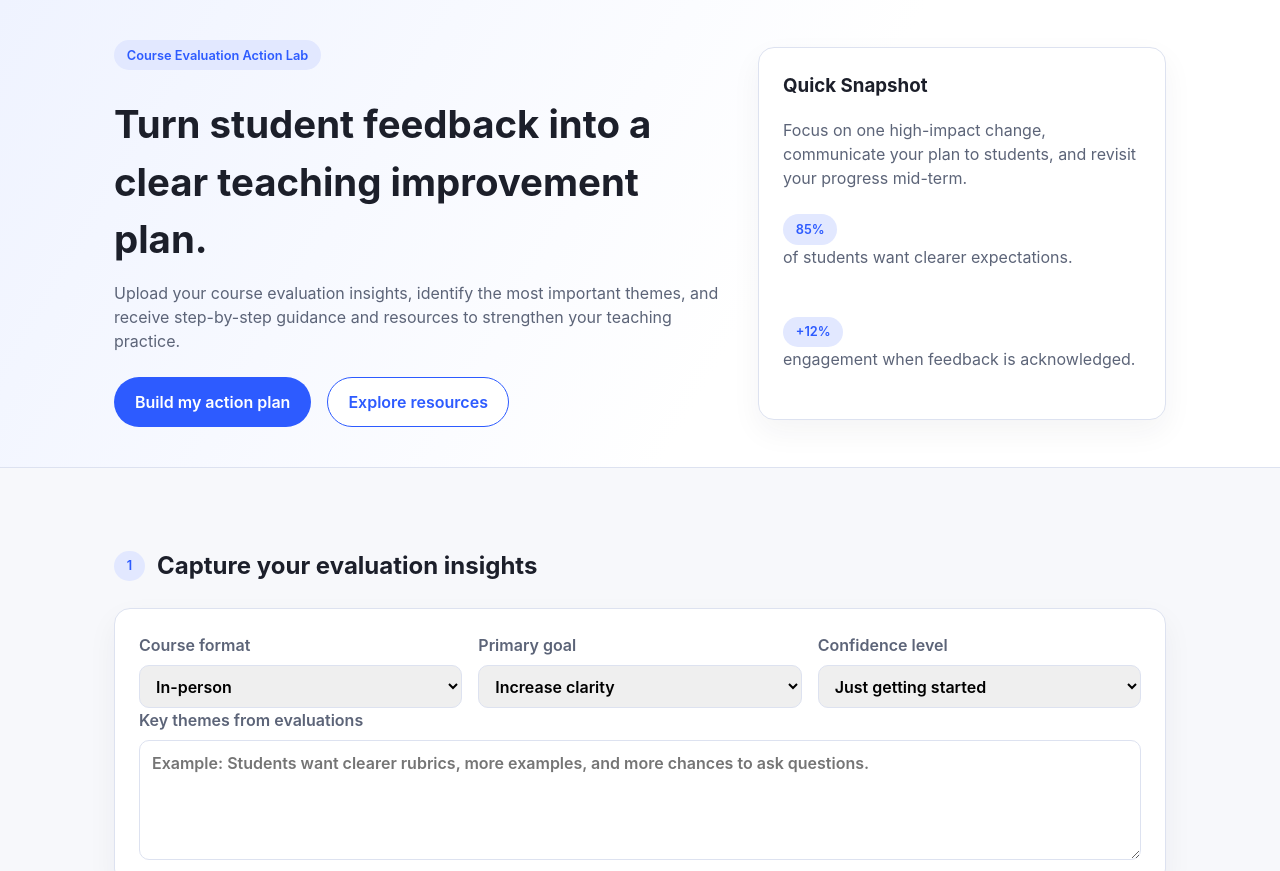
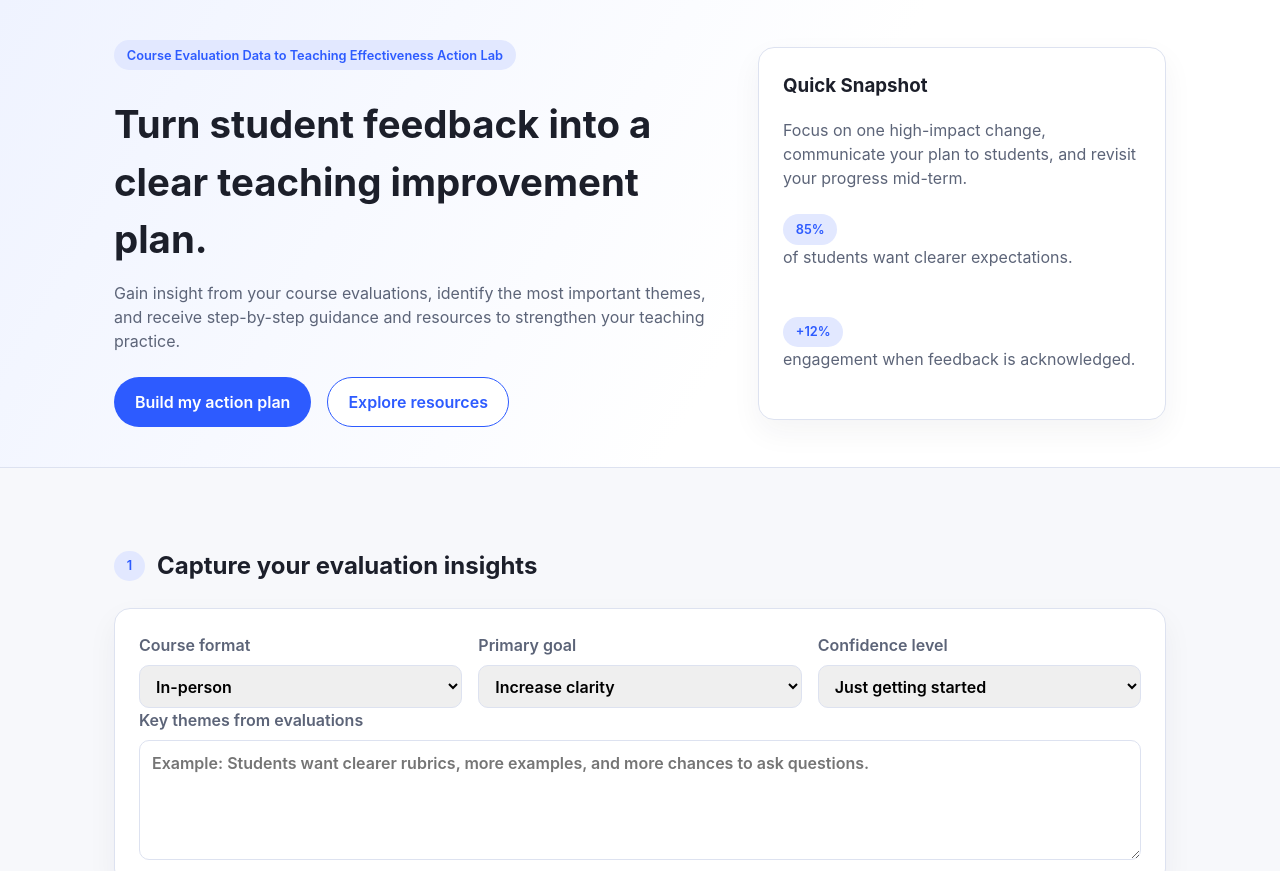
Before and after one commit to MorrealeCM/morrealecm.github.io, a plain HTML site: page index.html in a window 1280 px wide. Shown: the top 871 px of the page. Drawn offline with Linux system fonts and the light colour scheme.

Commit message:
Update index.html

```diff
--- a/index.html
+++ b/index.html
@@ -246,10 +246,10 @@
     <header>
       <div class="container hero">
         <div>
-          <span class="pill">Course Evaluation Action Lab</span>
+          <span class="pill">Course Evaluation Data to Teaching Effectiveness Action Lab</span>
           <h1>Turn student feedback into a clear teaching improvement plan.</h1>
           <p>
-            Upload your course evaluation insights, identify the most important themes, and
+            Gain insight from your course evaluations, identify the most important themes, and
             receive step-by-step guidance and resources to strengthen your teaching practice.
           </p>
           <div class="hero-actions">
@@ -432,7 +432,7 @@
         <div class="cta-panel">
           <p>
             University at Buffalo &middot; Office of Curriculum, Assessment and Teaching
-            Transformation: connect with a teaching coach, share your evaluation highlights, and
+            Transformation: connect with an instructional consultant, share your evaluation highlights, and
             receive a personalized improvement plan.
           </p>
           <a class="button secondary" href="mailto:ubcatt@buffalo.edu"
```
